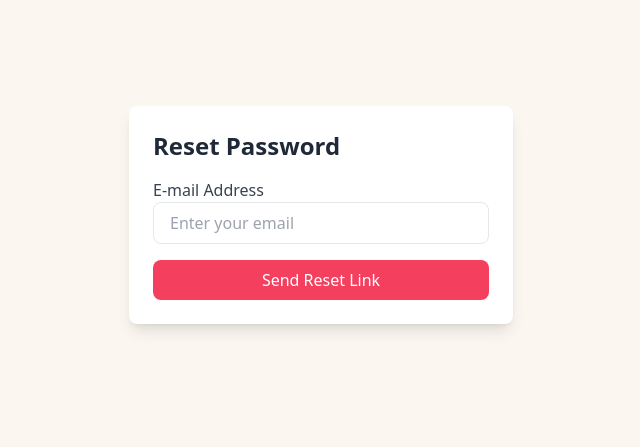
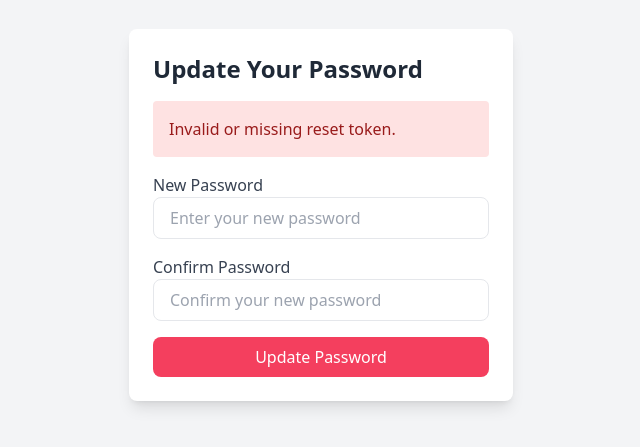
Before and after one commit to remcohofmans/RnD, a React (Create React App) app: page /updatePassword in a window 1280 px wide. Shown: the part 185-632 px from the top of the page, without its empty margins (319-959 px from the left). Built offline with nearby package versions, Linux system fonts and the light colour scheme; no server answers.

Commit message:
Add password forgot and update pages (test pipelines)

```diff
--- a/src/App.js
+++ b/src/App.js
@@ -11,6 +11,8 @@ import UserFilterForm from './Components/UserFilterForm';
 import ImageUpload from './Components/ImageUpload';
 import TopNavigationBar from './Components/TopNavigationBar';
 import PasswordRecovery from './Components/PasswordRecovery';
+import PasswordUpdate from './Components/PasswordUpdate';
+import SimplePasswordReset from './Components/SimplePasswordReset';
 
 export default function App() {
   // Employ useState -a React built-in webhook- to  store the user object in the component's state
@@ -113,7 +115,7 @@ export default function App() {
 
         <Route path="/forgotPassword" element={<PasswordRecovery />} />
 
-        <Route path="/updatePassword" element={<PasswordRecovery />} />
+        <Route path="/updatePassword" element={<PasswordUpdate />} />
 
       </Routes>
     </Router>
--- a/src/Components/PasswordRecovery.jsx
+++ b/src/Components/PasswordRecovery.jsx
@@ -11,7 +11,7 @@ const PasswordRecovery = () => {
     event.preventDefault();
 
     if (!email) {
-      setError('Please enter your email.');
+      setError('Gelieve uw e-mailadres in te vullen');
       return;
     }
 
@@ -27,9 +27,9 @@ const PasswordRecovery = () => {
         throw error;
       }
 
-      setMessage('Password reset email sent. Please check your inbox.');
+      setMessage('E-mail voor wachtwoordherstel verzonden. Controleer je inbox.');
     } catch (err) {
-      setError('Failed to send password reset email. Please try again later.');
+      setError('Het verzenden van de wachtwoordherstel e-mail is mislukt. Probeer het later opnieuw.');
       console.error('Password recovery error:', err);
     } finally {
       setIsLoading(false);
@@ -39,21 +39,21 @@ const PasswordRecovery = () => {
   return (
     <div className="min-h-screen flex items-center justify-center bg-[#fbf6f0]">
       <div className="bg-white p-6 rounded-lg shadow-lg max-w-sm w-full">
-        <h2 className="text-2xl font-bold text-gray-800 mb-4">Reset Password</h2>
+        <h2 className="text-2xl font-bold text-gray-800 mb-4">Herstel Paswoord</h2>
 
         {message && <div className="bg-green-100 text-green-800 p-4 rounded mb-4">{message}</div>}
         {error && <div className="bg-red-100 text-red-800 p-4 rounded mb-4">{error}</div>}
 
         <form onSubmit={handleSubmit}>
           <div className="mb-4">
-            <label htmlFor="email" className="block text-gray-700">E-mail Address</label>
+            <label htmlFor="email" className="block text-gray-700">E-mailadres</label>
             <input
               type="email"
               id="email"
               className="w-full px-4 py-2 border rounded-lg text-gray-800"
               value={email}
               onChange={(e) => setEmail(e.target.value)}
-              placeholder="Enter your email"
+              placeholder="E.g. john.doe@example.com"
               required
             />
           </div>
@@ -63,7 +63,7 @@ const PasswordRecovery = () => {
             className={`w-full py-2 text-white rounded-lg ${isLoading ? 'bg-gray-400' : 'bg-[#f43f5e] hover:bg-[#e11d48]'}`}
             disabled={isLoading}
           >
-            {isLoading ? 'Sending...' : 'Send Reset Link'}
+            {isLoading ? 'Zenden...' : 'Verzend Link'}
           </button>
         </form>
       </div>
--- a/src/Components/PasswordUpdate.jsx
+++ b/src/Components/PasswordUpdate.jsx
@@ -1,5 +1,5 @@
 import React, { useState, useEffect } from 'react';
-import { useSearchParams, useNavigate } from 'react-router-dom'; // To capture query params from URL
+import { useSearchParams, useNavigate } from 'react-router-dom';
 import { supabase } from '../lib/helper/supabaseClient';
 
 const PasswordUpdate = () => {
@@ -10,22 +10,21 @@ const PasswordUpdate = () => {
   const [isLoading, setIsLoading] = useState(false);
   const [resetToken, setResetToken] = useState(null);
   const navigate = useNavigate();
-  const [searchParams] = useSearchParams(); // Capture URL search params (e.g., reset token)
+  const [searchParams] = useSearchParams();
 
   useEffect(() => {
-    // Get the reset token from the URL
-    const token = searchParams.get('token');
+    // Extract the access_token from the URL
+    const token = searchParams.get('access_token'); // Supabase uses `access_token` as the query param
     if (token) {
       setResetToken(token);
     } else {
-      setError('Invalid or missing reset token');
+      setError('Invalid or missing reset token.');
     }
   }, [searchParams]);
 
   const handleSubmit = async (event) => {
     event.preventDefault();
 
-    // Validate password inputs
     if (!newPassword || !confirmPassword) {
       setError('Both password fields are required.');
       return;
@@ -46,9 +45,10 @@ const PasswordUpdate = () => {
     setMessage('');
 
     try {
-      // Reset the password using the token
-      const { error } = await supabase.auth.api.updateUser(resetToken, {
-        password: newPassword
+      // Update the password using the provided reset token
+      const { data, error } = await supabase.auth.updateUser({
+        token: resetToken,
+        password: newPassword,
       });
 
       if (error) {
@@ -56,11 +56,10 @@ const PasswordUpdate = () => {
       }
 
       setMessage('Your password has been updated successfully.');
-      // Optionally, redirect the user to login page
+      // Optionally, redirect the user to the login page
       setTimeout(() => {
         navigate('/login');
       }, 2000);
-
     } catch (err) {
       setError('Failed to update password. Please try again.');
       console.error('Error updating password:', err);
@@ -74,11 +73,9 @@ const PasswordUpdate = () => {
       <div className="bg-white p-6 rounded-lg shadow-lg max-w-sm w-full">
         <h2 className="text-2xl font-bold text-gray-800 mb-4">Update Your Password</h2>
 
-        {/* Success or error message */}
         {message && <div className="bg-green-100 text-green-800 p-4 rounded mb-4">{message}</div>}
         {error && <div className="bg-red-100 text-red-800 p-4 rounded mb-4">{error}</div>}
 
-        {/* Form to update the password */}
         <form onSubmit={handleSubmit}>
           <div className="mb-4">
             <label htmlFor="newPassword" className="block text-gray-700">New Password</label>
```
Also changed, not shown: 1 other file (tests, documents, lock files or other folders).
